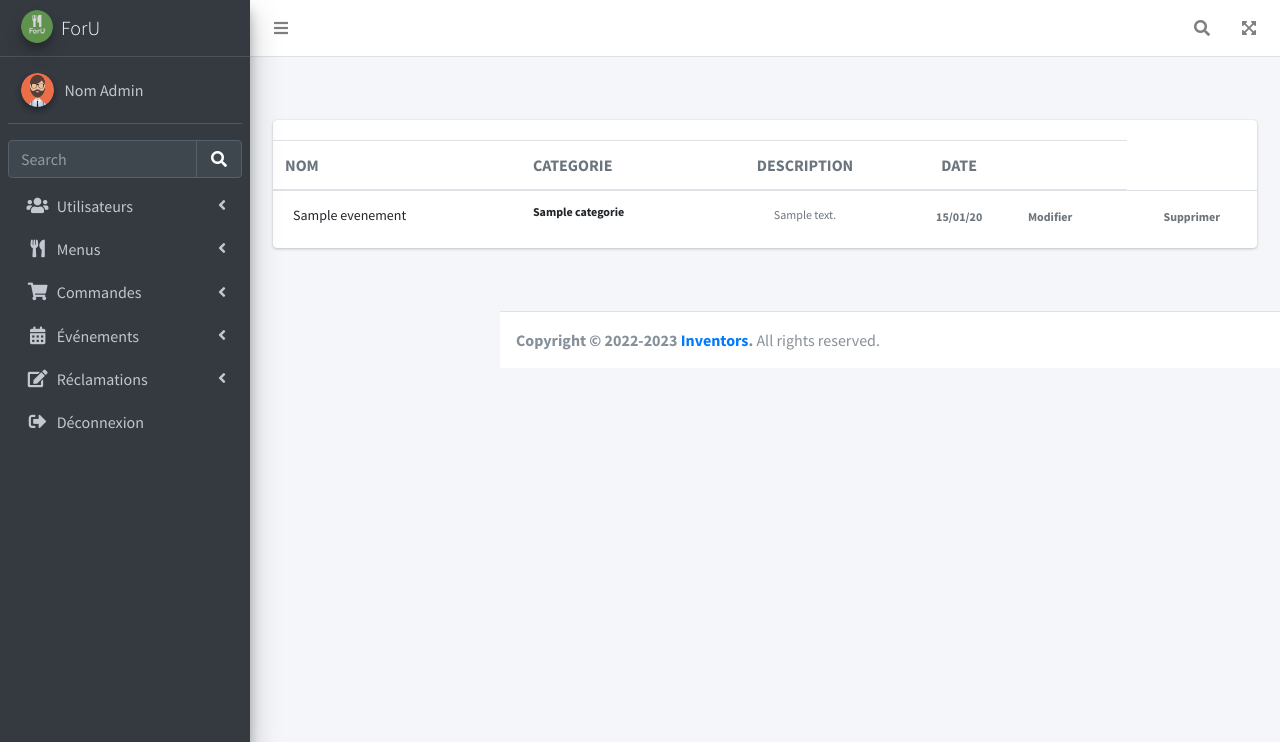
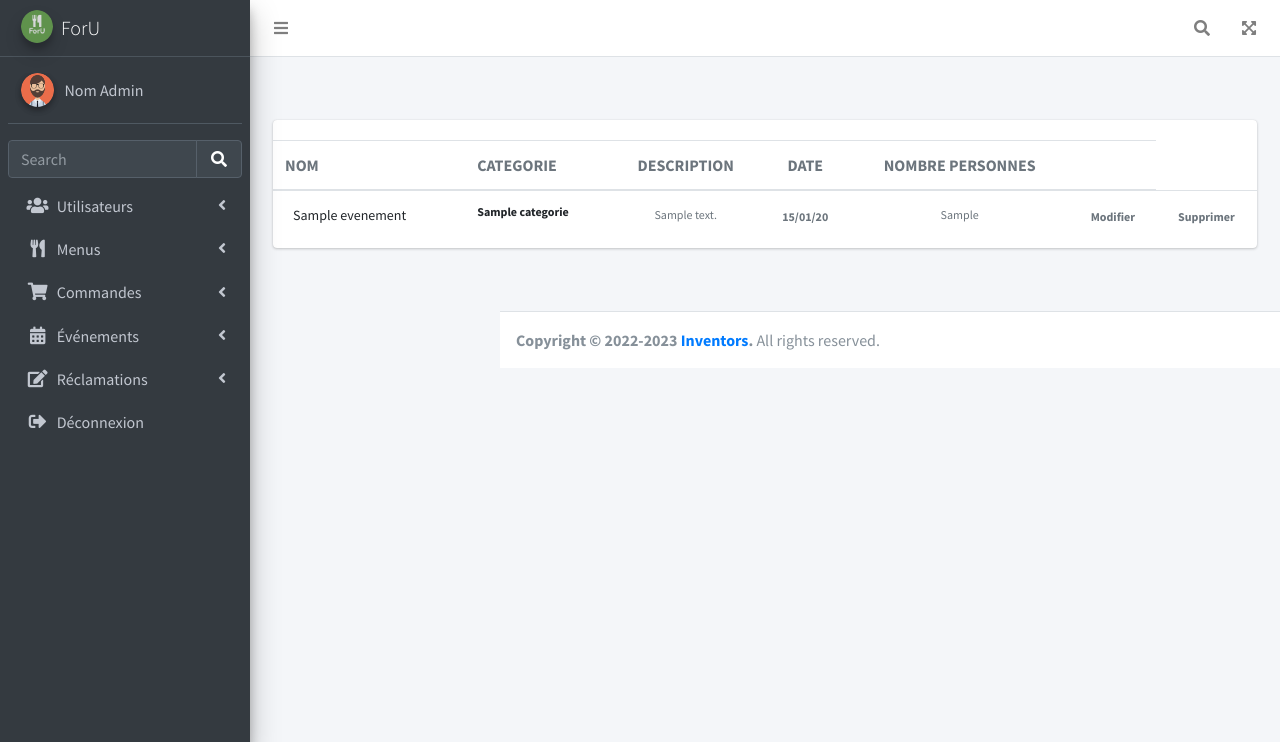
Before and after one commit to dhiabj/PIDEV-WEB, a Symfony app: template templates/admin/evenement/index.html.twig in a window 1280 px wide. Shown: the top 742 px of the page. Run offline with Twig, Linux system fonts and the light colour scheme; the template is opened without the code that fills it: most values are stand-ins (such as "Sample title", 1, 10 or a date in 2020); some libraries are stand-ins or nearby versions.

Commit message:
evenement

```diff
--- a/src/Entity/Evenement.php
+++ b/src/Entity/Evenement.php
@@ -37,6 +37,7 @@ class Evenement
 
     /**
      * @ORM\Column(type="integer")
+     * @Assert\NotNull
      */
     private $nbrPersonnes;
 
--- a/templates/admin/evenement/index.html.twig
+++ b/templates/admin/evenement/index.html.twig
@@ -15,6 +15,7 @@
                                 <th class="text-uppercase text-secondary text-xxs font-weight-bolder opacity-7 ps-2">categorie</th>
                                 <th class="text-center text-uppercase text-secondary text-xxs font-weight-bolder opacity-7">description</th>
                                 <th class="text-center text-uppercase text-secondary text-xxs font-weight-bolder opacity-7">date</th>
+                                <th class="text-center text-uppercase text-secondary text-xxs font-weight-bolder opacity-7">Nombre Personnes</th>
                                 <th class="text-secondary opacity-7"></th>
                             </tr>
                             </thead>
@@ -40,7 +41,10 @@
                                     <td class="align-middle text-center">
                                         <span class="text-secondary text-xs font-weight-bold">{{ r.date|date('d/m/y')}} </span>
                                     </td>
-                                    <td class="align-middle">
+                                    <td class="align-middle text-center text-sm">
+                                        <p class="text-xs text-secondary mb-0">{{ r.nbrPersonnes }}</p>
+                                    </td>
+                                    <td class="align-middle text-center ">
 
                                             <a href="{{ path ('modifierevenement',{'id':r.id}) }}" class="text-secondary font-weight-bold text-xs" data-toggle="tooltip" data-original-title="Edit user">
                                                 Modifier
--- a/templates/admin/evenement/modifierevenement.html.twig
+++ b/templates/admin/evenement/modifierevenement.html.twig
@@ -17,7 +17,7 @@
 
 
     <nav class="navbar navbar-dark bg-dark mb-3 rounded">
-        <span class="navbar-brand mb-0 h1">Ajouter menu</span>
+        <span class="navbar-brand mb-0 h1">Modifier Un Evenement</span>
     </nav>
     {{form_start(form,{'attr':{'novalidate':'novalidate'}})}}
     <div class="form-group">
```
Also changed, not shown: templates/admin/evenement/addevenement.html.twig (+4 -5 lines).
